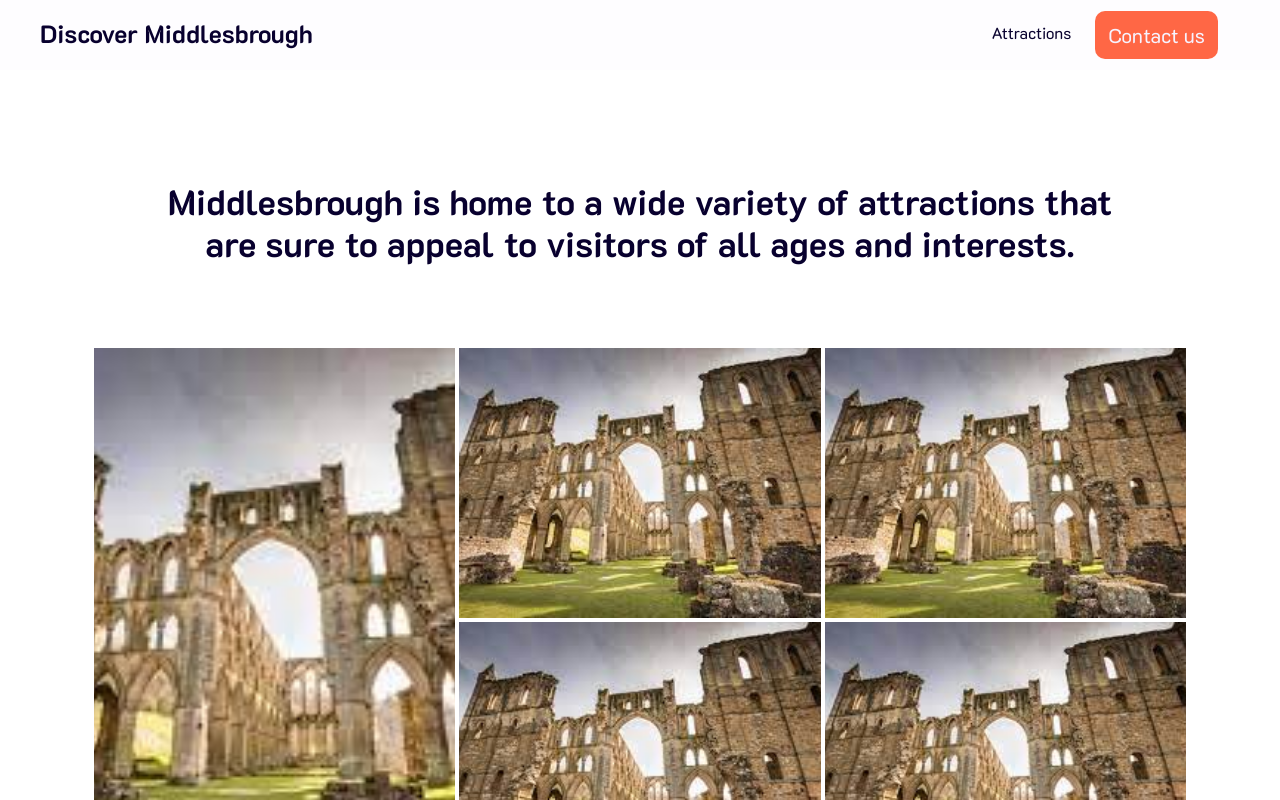
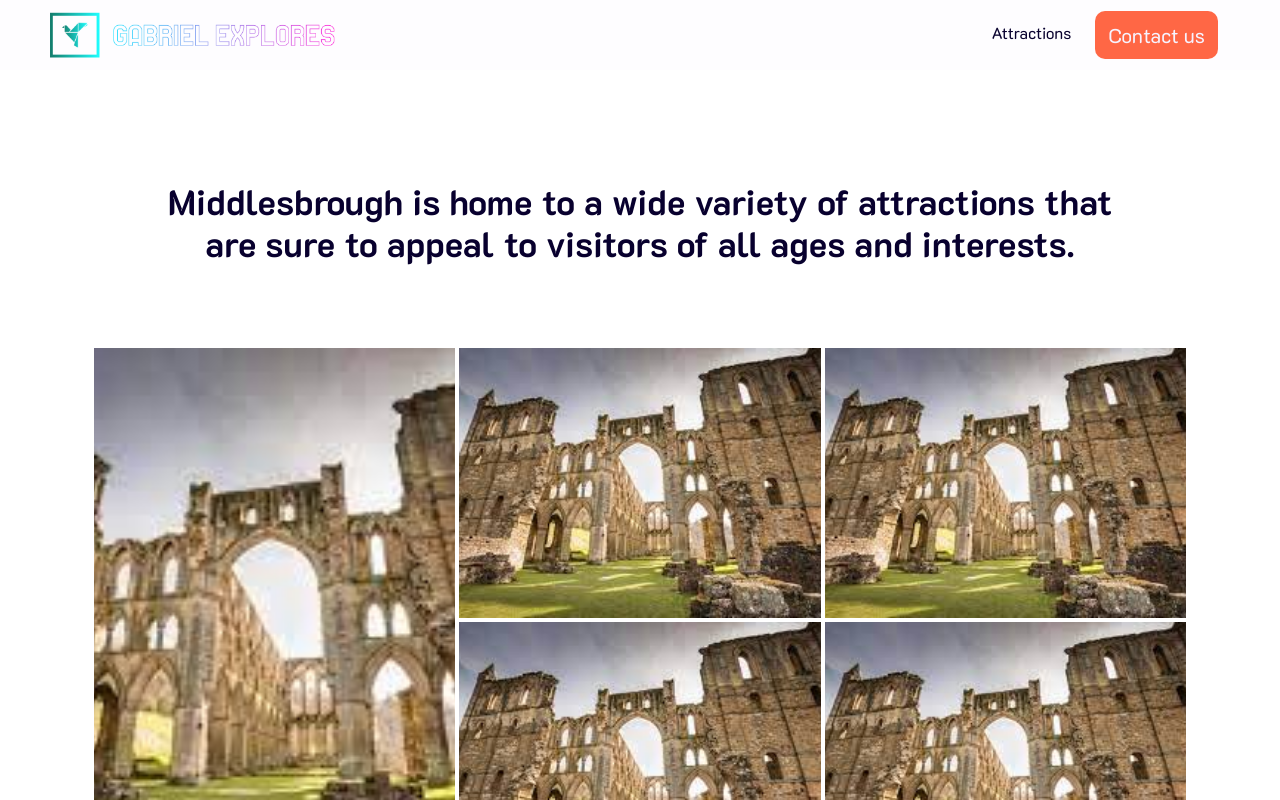
Before and after one commit to learnzie/DiscoverMiddlesbrough, a React (Create React App) app: page /attraction/museum in a window 1280 px wide. Shown: the top 800 px of the page. Built offline with nearby package versions, Linux system fonts and the light colour scheme; some icons are missing.

Commit message:
update :zap:

```diff
--- a/src/App.scss
+++ b/src/App.scss
@@ -100,6 +100,9 @@ nav {
   h1 {
     color: #08002e;
     font-weight: 700;
+  }
+  .logo-img {
+    width: 30rem;
   }
   .toggle-menu,
   .close {
--- a/src/components/header.tsx
+++ b/src/components/header.tsx
@@ -11,7 +11,7 @@ export const Header = ({ scrollPos }: { scrollPos: number }) => {
         <div className="container">
           <div className="flex-wrapper">
             <div className="people">
-              <h1>Welcome to Middlesbrough</h1>
+              <h1>Gabriel Explores Middlesbrough</h1>
               <p>
                 Located in the heart of North Yorkshire, Middlesbrough is a
                 vibrant and dynamic city that has something for everyone.
--- a/src/components/navbar.tsx
+++ b/src/components/navbar.tsx
@@ -1,7 +1,7 @@
 import React, { useRef } from "react";
 import { Icon } from "@iconify/react";
 import { Link, useLocation } from "react-router-dom";
-// import { Logo } from "logo";
+import Logo from "assets/Images/lana.png";
 
 export const Navbar = ({ scrollPos }: { scrollPos: number }) => {
   const navLinkRef: any = useRef<Element>(null);
@@ -18,7 +18,8 @@ export const Navbar = ({ scrollPos }: { scrollPos: number }) => {
   return (
     <nav className={scrollPos > 440 ? "sticky" : undefined}>
       <Link to="/">
-        <h1>Discover Middlesbrough</h1>
+        {/* <h1>Discover Middlesbrough</h1> */}
+        <img className="logo-img" src={Logo} alt="gabriel-logo" />
       </Link>
       <div className="nav-link" id="navLinks" ref={navLinkRef}>
         <Icon
```
Also changed, not shown: src/assets/Images/lana.png (added), src/assets/Images/section-2-background.svg.
